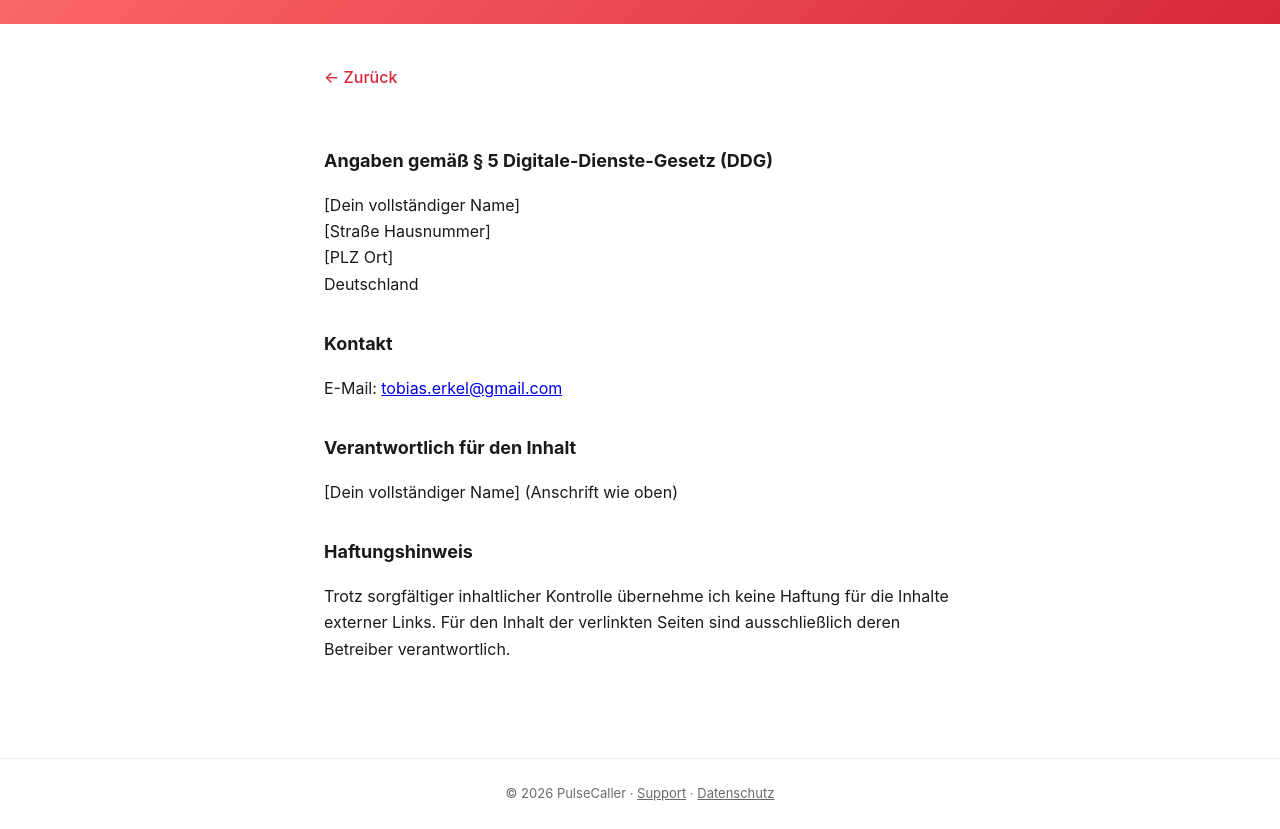
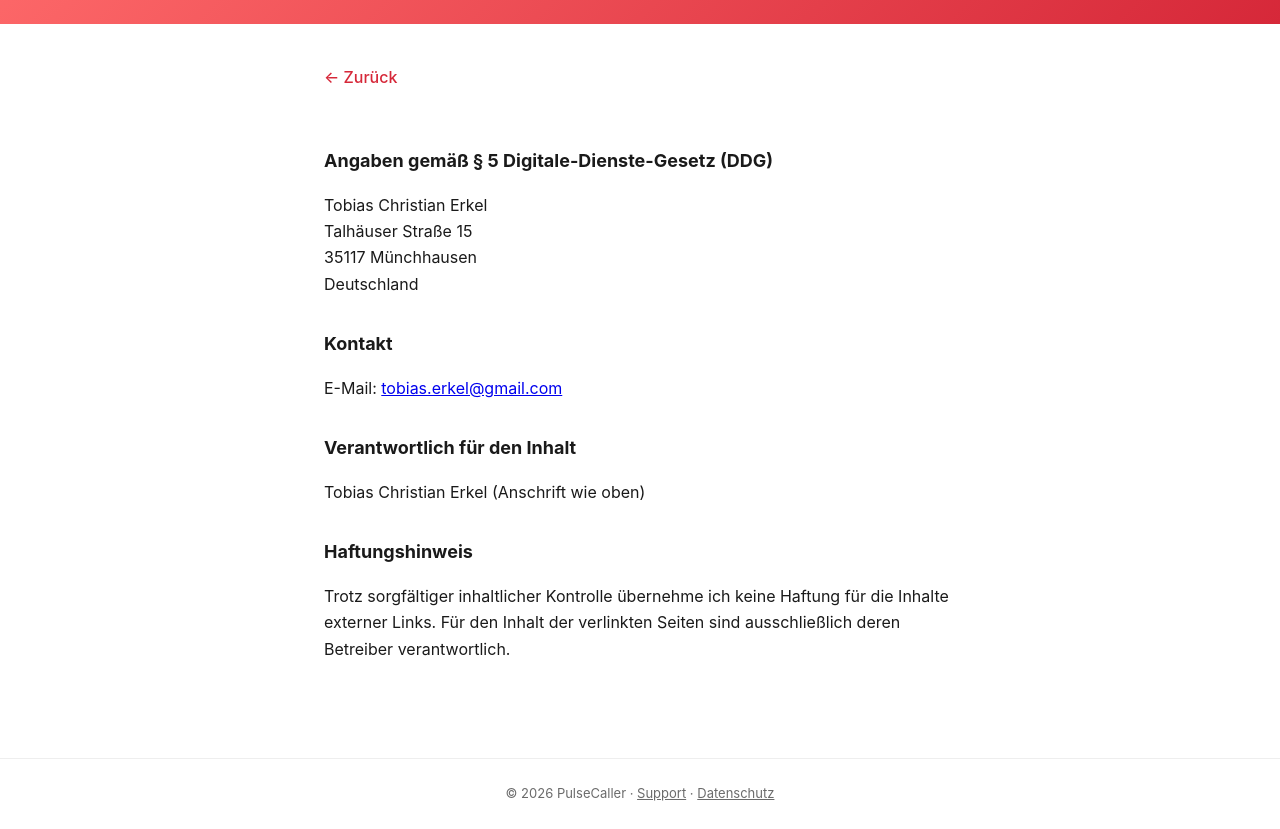
Before and after one commit to Tobiaserkel-web/pulsecaller-website, a plain HTML site: page impressum.html in a window 1280 px wide. Shown: the part 96-925 px from the top of the page. Drawn offline with Linux system fonts and the light colour scheme.

Commit message:
Add files via upload

```diff
--- a/impressum.html
+++ b/impressum.html
@@ -57,9 +57,9 @@
 
   <h2>Angaben gemäß § 5 Digitale-Dienste-Gesetz (DDG)</h2>
   <p>
-    [Dein vollständiger Name]<br>
-    [Straße Hausnummer]<br>
-    [PLZ Ort]<br>
+    Tobias Christian Erkel<br>
+    Talhäuser Straße 15<br>
+    35117 Münchhausen<br>
     Deutschland
   </p>
 
@@ -70,7 +70,7 @@
 
   <h2>Verantwortlich für den Inhalt</h2>
   <p>
-    [Dein vollständiger Name] (Anschrift wie oben)
+    Tobias Christian Erkel (Anschrift wie oben)
   </p>
 
   <h2>Haftungshinweis</h2>
```
Also changed, not shown: privacy.html (+3 -3 lines).
